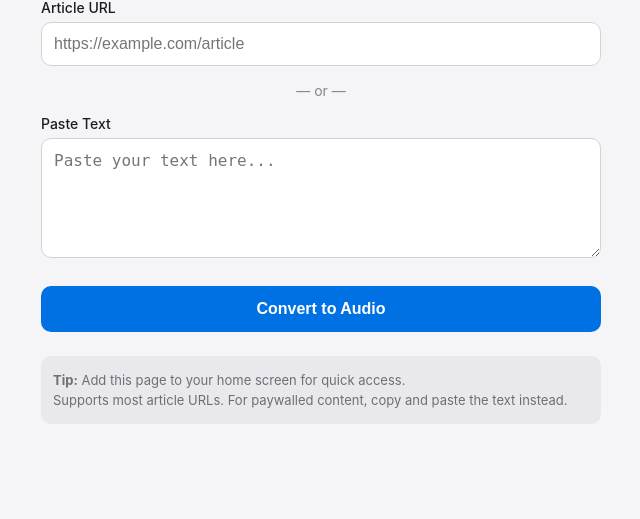
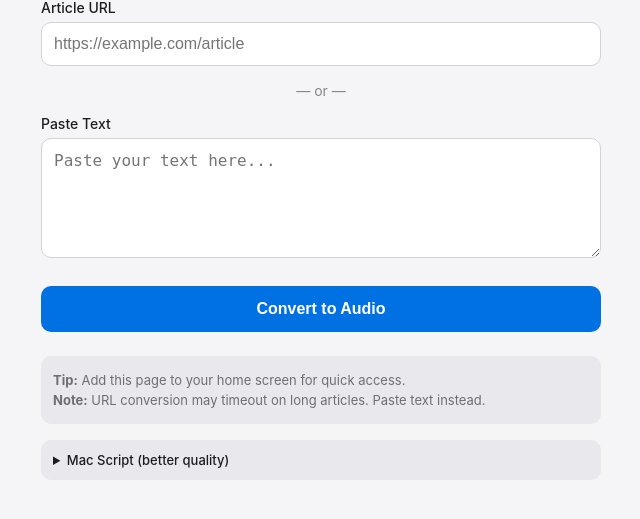
Before and after one commit to wuwei169/text2audio, a Flask app: page / in a window 1280 px wide. Shown: the part 90-609 px from the top of the page, without its empty margins (319-959 px from the left). Run offline with Flask 3, Linux system fonts and the light colour scheme.

Commit message:
Add Mac script instructions to web page

```diff
--- a/templates/index.html
+++ b/templates/index.html
@@ -195,8 +195,55 @@
 
     <div class="info">
         <p><strong>Tip:</strong> Add this page to your home screen for quick access.</p>
-        <p>Supports most article URLs. For paywalled content, copy and paste the text instead.</p>
+        <p><strong>Note:</strong> URL conversion may timeout on long articles. Paste text instead.</p>
     </div>
+
+    <details class="mac-help">
+        <summary>Mac Script (better quality)</summary>
+        <div class="mac-help-content">
+            <p>For better voice quality, use the local script on your Mac:</p>
+            <code>~/webpage2audio "URL" output.mp3</code>
+            <p><strong>Examples:</strong></p>
+            <code>~/webpage2audio "https://example.com/article" article.mp3</code>
+            <code>~/webpage2audio "URL" -v en-US-AndrewNeural output.mp3</code>
+            <p><strong>Options:</strong></p>
+            <code>~/webpage2audio --list-voices</code>
+            <code>~/webpage2audio --help</code>
+        </div>
+    </details>
+
+    <style>
+        .mac-help {
+            margin-top: 16px;
+            background: #e8e8ed;
+            border-radius: 10px;
+            font-size: 13px;
+        }
+        .mac-help summary {
+            padding: 12px;
+            cursor: pointer;
+            font-weight: 500;
+            color: #1d1d1f;
+        }
+        .mac-help-content {
+            padding: 0 12px 12px 12px;
+            color: #6e6e73;
+        }
+        .mac-help code {
+            display: block;
+            background: #1d1d1f;
+            color: #30d158;
+            padding: 8px 10px;
+            border-radius: 6px;
+            margin: 8px 0;
+            font-family: 'SF Mono', Monaco, monospace;
+            font-size: 12px;
+            overflow-x: auto;
+        }
+        .mac-help p {
+            margin: 8px 0;
+        }
+    </style>
 
     <script>
         const form = document.getElementById('ttsForm');
```
